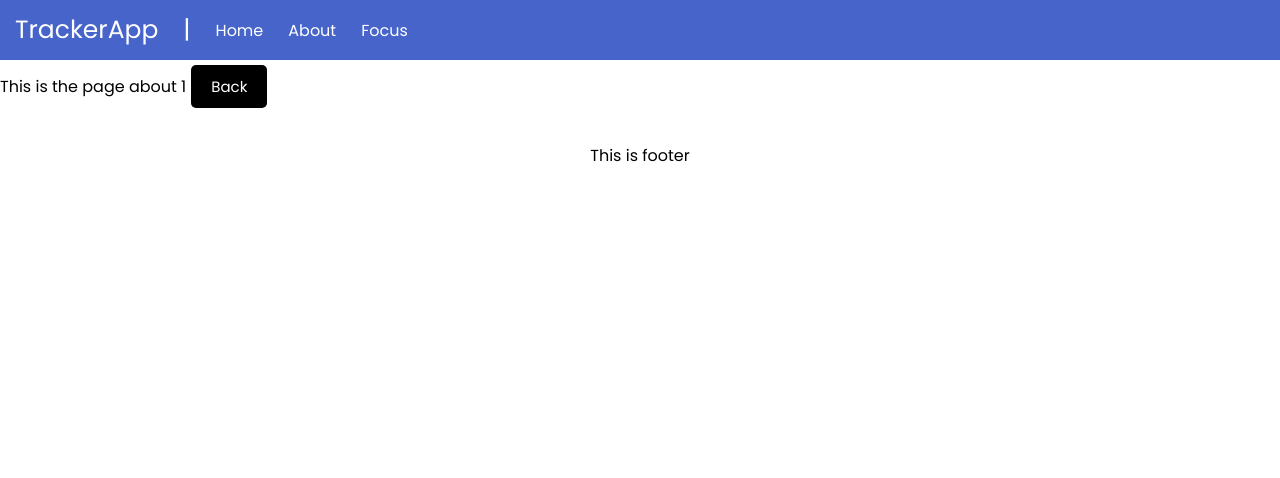
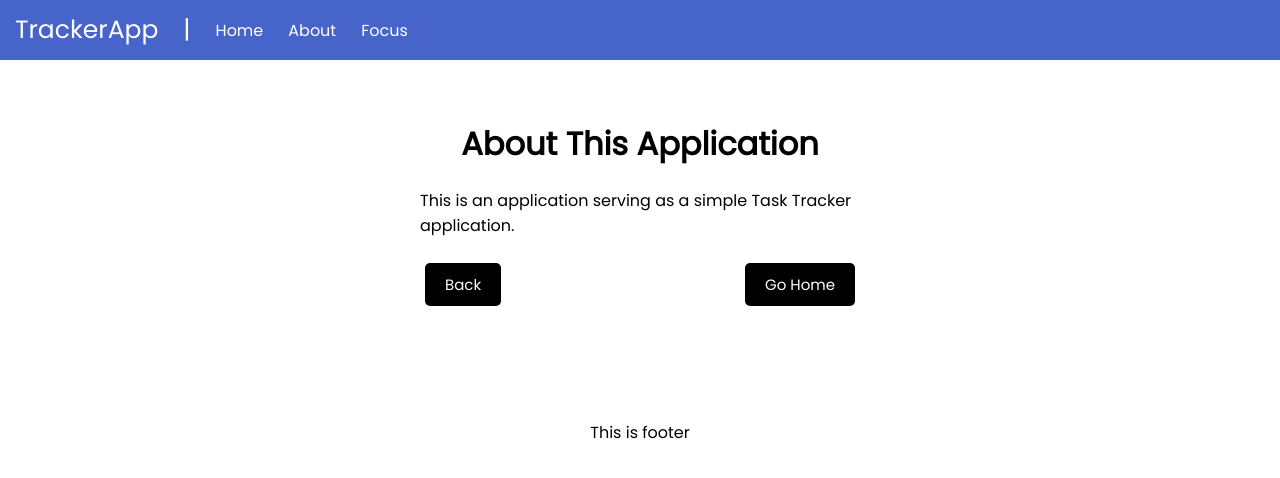
Before and after one commit to tesarlukas/react-task-tracker, a React (Create React App) app: page /about/1 in a window 1280 px wide. Shown: the top 478 px of the page. Built offline with nearby package versions, Linux system fonts and the light colour scheme.

Commit message:
Add NavButtons, replace react icons with font awesome icons, style About page and implement focusTask display

```diff
--- a/package.json
+++ b/package.json
@@ -9,7 +9,6 @@
     "json-server": "^0.17.0",
     "react": "^18.2.0",
     "react-dom": "^18.2.0",
-    "react-icons": "^4.4.0",
     "react-router-dom": "^6.3.0",
     "react-scripts": "^5.0.1",
     "web-vitals": "^2.1.4",
--- a/public/index.html
+++ b/public/index.html
@@ -5,6 +5,7 @@
     <link rel="icon" href="%PUBLIC_URL%/favicon.ico" />
     <meta name="viewport" content="width=device-width, initial-scale=1" />
     <meta name="theme-color" content="#000000" />
+    <link rel="stylesheet" href="https://cdnjs.cloudflare.com/ajax/libs/font-awesome/6.1.2/css/all.min.css" integrity="sha512-1sCRPdkRXhBV2PBLUdRb4tMg1w2YPf37qatUFeS7zlBy7jJI8Lf4VHwWfZZfpXtYSLy85pkm9GaYVYMfw5BC1A==" crossorigin="anonymous" referrerpolicy="no-referrer" />
     <meta
       name="description"
       content="Web site created using create-react-app"
--- a/src/Pages/About.jsx
+++ b/src/Pages/About.jsx
@@ -1,16 +1,23 @@
 import React from 'react';
-import { useNavigate, useParams } from 'react-router-dom';
+import { useParams } from 'react-router-dom';
+import NavButtons from '../components/NavButtons';
 
 const About = () => {
-  const navigate = useNavigate();
   const { topic } = useParams();
+  const containerStyle = {
+    border: 'none',
+    display: 'flex',
+    flexDirection: 'column',
+    gap: '20px',
+  };
 
   return (
-    <div>
-      {topic ? `This is the page about ${topic}` : 'This is the about page'}
-      <button className='btn' onClick={() => navigate('/')}>
-        Back
-      </button>
+    <div className='container' style={containerStyle}>
+      <h1 className='text-center'>About This Application</h1>
+      <p>
+        This is an application serving as a simple Task Tracker application.
+      </p>
+      <NavButtons />
     </div>
   );
 };
--- a/src/Pages/Focus.jsx
+++ b/src/Pages/Focus.jsx
@@ -1,10 +1,27 @@
 import React from 'react';
 import { useContext } from 'react';
+import NavButtons from '../components/NavButtons';
 import { FocusTaskContext } from '../context';
 
 const Focus = () => {
   const { focusTask } = useContext(FocusTaskContext);
-  return <div>{focusTask.text}</div>;
+
+  return (
+    <div className='container' style={{ border: 'none' }}>
+      <h1 className='text-center'>Your main focus today is</h1>
+      <div className='task' style={{ margin: '20px 5px' }}>
+        {focusTask.text ? (
+          <>
+            <h3>{focusTask.text}</h3>
+            <p>{focusTask.day}</p>
+          </>
+        ) : (
+          <p className='text-center'>There is no task you are focused on</p>
+        )}
+      </div>
+      <NavButtons />
+    </div>
+  );
 };
 
 export default Focus;
--- a/src/components/NavButtons.jsx
+++ b/src/components/NavButtons.jsx
@@ -1,7 +1,19 @@
 import React from 'react';
+import { useNavigate } from 'react-router-dom';
 
 const NavButtons = () => {
-  return <div>NavButtons</div>;
+  const navigate = useNavigate();
+
+  return (
+    <div className='buttons'>
+      <button className='btn' onClick={() => navigate(-1)}>
+        Back
+      </button>
+      <button className='btn' onClick={() => navigate('/')}>
+        Go Home
+      </button>
+    </div>
+  );
 };
 
 export default NavButtons;
--- a/src/components/Task.jsx
+++ b/src/components/Task.jsx
@@ -1,6 +1,5 @@
 import { useContext } from 'react';
 import { FocusTaskContext } from '../context/index';
-import { FaTimes } from 'react-icons/fa';
 
 const Task = ({ task, onDelete, onToggle }) => {
   const { setFocusTask } = useContext(FocusTaskContext);
@@ -13,10 +12,18 @@ const Task = ({ task, onDelete, onToggle }) => {
       {/* <div className={'task' + task.reminder ? ' reminder' : ''} onDoubleClick={() => onToggle(task.id)}> */}
       <h3>
         {task.text}{' '}
-        <FaTimes
-          onClick={() => setFocusTask(task)}
-          style={{ color: 'red', cursor: 'pointer' }}
-        />
+        <div>
+          <i
+            className='fas fa-check'
+            onClick={() => setFocusTask(task)}
+            style={{ color: 'blue', cursor: 'pointer' }}
+          />
+          <i
+            className='fas fa-times'
+            onClick={() => onDelete(task.id)}
+            style={{ color: 'red', cursor: 'pointer', marginLeft: '5px' }}
+          />
+        </div>
       </h3>
       <p>{task.day}</p>
     </div>
--- a/src/styles/global.scss
+++ b/src/styles/global.scss
@@ -143,6 +143,15 @@ label {
   height: 20px;
 }
 
+.text-center {
+  text-align: center;
+}
+
+.buttons {
+  display: flex;
+  justify-content: space-between;
+}
+
 footer {
   margin-top: 30px;
   text-align: center;
```
Also changed, not shown: 1 other file (tests, documents, lock files or other folders).
